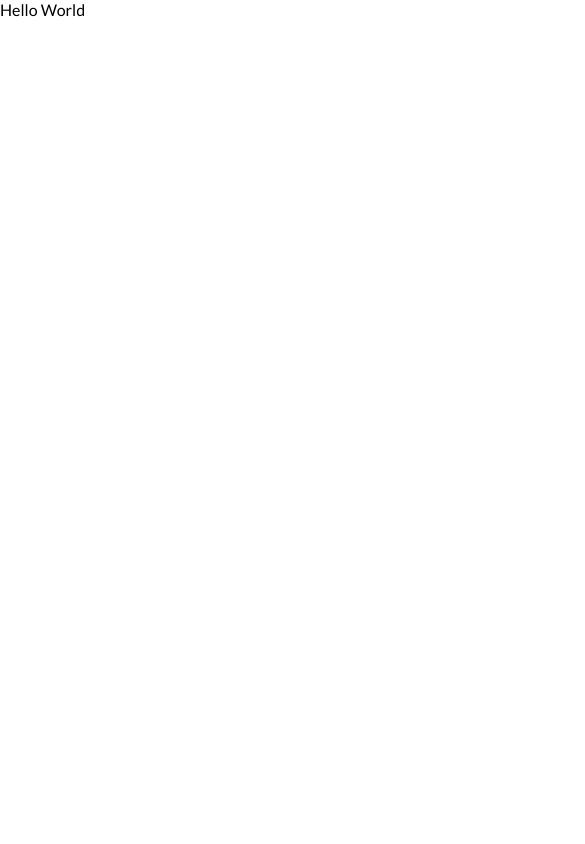
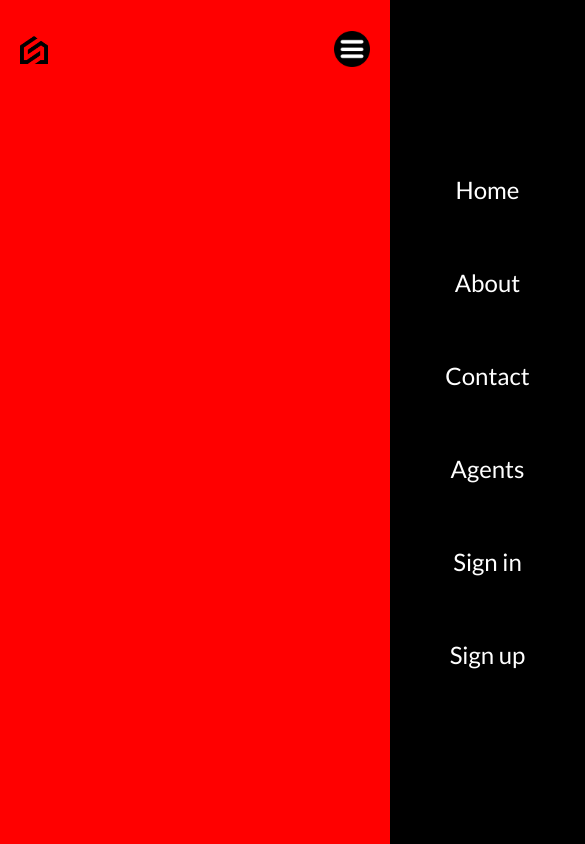
Before and after one commit to jaymeen908/Realestate, a React (Vite) app: page / in a window 390 px wide. Shown: the whole page, 585 px wide, since content can reach past the window. Built offline with nearby package versions, Linux system fonts and the light colour scheme.

Commit message:
Navbar created and responsive

```diff
--- a/src/App.jsx
+++ b/src/App.jsx
@@ -1,6 +1,11 @@
+import Navbar from "./components/navebar/navbar"
+import "./layout.scss"
+
 function App() {
   return (
-    <div><a href="/">Hello World</a></div>
+    <div className="layout">
+      <Navbar/>
+    </div>
   )
 }
 
--- /dev/null
+++ b/src/components/navebar/navbar.jsx
@@ -0,0 +1,43 @@
+import { useState } from "react";
+import "./navbar.scss"
+
+function Navbar(){
+    const [open,setOpen] = useState(false)
+    return (
+        <nav>
+            <div className="left">
+                <a href="/" className="logo">
+                    <img src="/logo.png"></img>
+                    <span>LamaEstate</span>
+                </a>
+                <a href="/">Home</a>
+                <a href="/">About</a>
+                <a href="/">Contact</a>
+                <a href="/">Agents</a>
+
+            </div>
+            <div className="right">
+                <a href="/">Sign in</a>
+                <a href="/" className="register">
+                Sign up
+                </a>
+                <div className="menuIcon">
+                    <img src="/menu.png"
+                     alt=""
+                      onClick={()=>setOpen(prev=>!prev)}></img>
+                </div>
+                <div className={open ? "menu active" : "menu"}>
+                <a href="/">Home</a>
+                <a href="/">About</a>
+                <a href="/">Contact</a>
+                <a href="/">Agents</a>
+                <a href="/">Sign in</a>
+                <a href="/">Sign up</a>
+
+                </div>
+            </div>
+        </nav>
+    )
+}
+
+export default Navbar;
--- /dev/null
+++ b/src/components/navebar/navbar.scss
@@ -0,0 +1,109 @@
+@import "../../responsive.scss";
+nav {
+    height: 100px;
+    display: flex;
+    justify-content: space-between;
+    align-items: center;
+
+    a{
+        transition: all 0.4s ease;
+
+        @include sm{
+            display: none;
+        }
+
+        &:hover{
+            scale: 1.05;
+        }
+    }
+
+    .left{
+        flex: 3;
+        display: flex;
+        align-items: center;
+        gap: 50px;
+
+        .logo{
+            font-weight: bold;
+            font-size: 20px;
+            display: flex;
+            align-items: center;
+            gap: 10px;
+
+            img{
+                width: 28px;
+            }
+
+            span{
+                @include md {
+                    display: none;
+                }
+            }
+        }
+    }
+    .right{
+        flex: 2;
+        display: flex;
+        align-items: center;
+        justify-content: flex-end;
+        background-color: #fcf5f3;
+        height: 100px;
+
+        @include md {
+            background-color: transparent;
+
+        }
+
+        a{
+            padding: 12px 24px;
+            margin: 20px;
+
+        }
+
+        .register{
+            background-color: #fece51;
+        }
+
+        .menuIcon{
+            display: none;
+            z-index: 999;
+
+            img{
+                width: 36px;
+                height: 36px;
+                cursor: pointer;
+            }
+
+            @include sm {
+                display: inline;
+            }
+        }
+
+        .menu{
+            position: absolute;
+            top: 0;
+            right: -50%;
+            background-color: black;
+            color: white;
+            height: 100vh;
+            width: 50%;
+            transition: all 1s ease;
+            display: flex;
+            flex-direction: column;
+            align-items: center;
+            justify-content: center;
+            font-size: 24px;
+
+
+            &.active{
+                right: 0;
+            }
+
+            @include sm{
+                a{
+                    display: initial;
+                }
+            }
+        }
+    }
+}
--- /dev/null
+++ b/src/layout.scss
@@ -0,0 +1,25 @@
+@import "./responsive.scss";
+.layout{
+    // background-color: rgb(191, 184, 198);
+    height: 100vh;
+    max-width: 1366px;
+    margin-left: auto;
+    margin-right: auto;
+    padding-left: 20px;
+    padding-right: 20px;
+
+    @include lg{
+        background-color: coral;
+        max-width: 1280px;
+    }
+
+    @include md{
+        background-color: cornflowerblue;
+        max-width: 768px;
+    }
+    @include sm{
+        background-color: red;
+        max-width: 640px;
+    }
+
+}
--- /dev/null
+++ b/src/responsive.scss
@@ -0,0 +1,17 @@
+
+
+@mixin lg{
+    @media(max-width: 1366px){
+        @content;
+    }
+}
+@mixin md{
+    @media(max-width: 1024px){
+        @content;
+    }
+}
+@mixin sm{
+    @media(max-width: 738px){
+        @content;
+    }
+}
```
